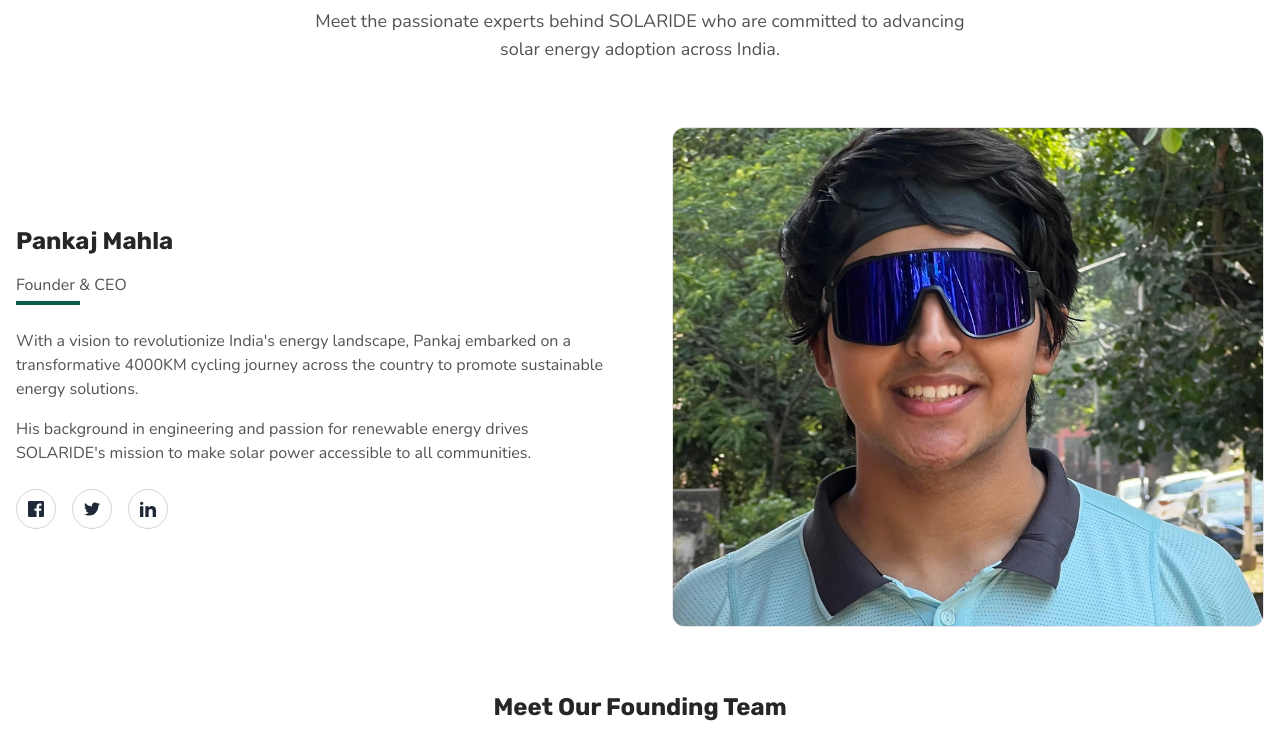
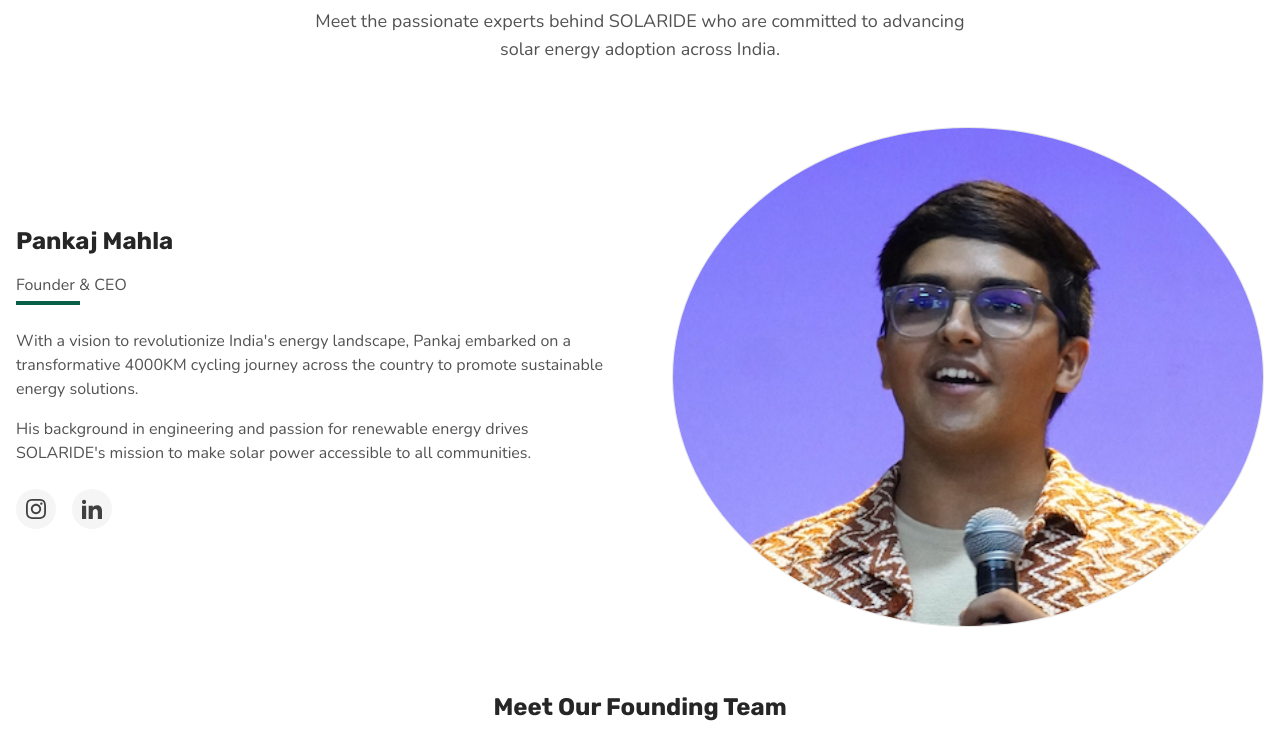
Before and after one commit to Nitin0000/solaride, a plain HTML site: page index.html in a window 1280 px wide. Shown: the part 3940-4693 px from the top of the page. Drawn offline with nearby package versions, Linux system fonts and the light colour scheme; grey boxes are pictures that could not be loaded.

Commit message:
Photo, social media update

```diff
--- a/index.html
+++ b/index.html
@@ -1328,21 +1328,16 @@
           </p>
 
           <div class="flex space-x-4">
-            <a href="#" class="w-10 h-10 rounded-full border border-neutral-300 flex items-center justify-center hover:bg-[#065f46] hover:border-[#065f46] hover:text-white transition-colors duration-300">
-              <svg xmlns="http://www.w3.org/2000/svg" class="h-4 w-4" fill="currentColor" viewBox="0 0 24 24">
-                <path d="M22.675 0h-21.35c-.732 0-1.325.593-1.325 1.325v21.351c0 .731.593 1.324 1.325 1.324h11.495v-9.294h-3.128v-3.622h3.128v-2.671c0-3.1 1.893-4.788 4.659-4.788 1.325 0 2.463.099 2.795.143v3.24l-1.918.001c-1.504 0-1.795.715-1.795 1.763v2.313h3.587l-.467 3.622h-3.12v9.293h6.116c.73 0 1.323-.593 1.323-1.325v-21.35c0-.732-.593-1.325-1.325-1.325z"/>
-              </svg>
-            </a>
-            <a href="#" class="w-10 h-10 rounded-full border border-neutral-300 flex items-center justify-center hover:bg-[#065f46] hover:border-[#065f46] hover:text-white transition-colors duration-300">
-              <svg xmlns="http://www.w3.org/2000/svg" class="h-4 w-4" fill="currentColor" viewBox="0 0 24 24">
-                <path d="M24 4.557c-.883.392-1.832.656-2.828.775 1.017-.609 1.798-1.574 2.165-2.724-.951.564-2.005.974-3.127 1.195-.897-.957-2.178-1.555-3.594-1.555-3.179 0-5.515 2.966-4.797 6.045-4.091-.205-7.719-2.165-10.148-5.144-1.29 2.213-.669 5.108 1.523 6.574-.806-.026-1.566-.247-2.229-.616-.054 2.281 1.581 4.415 3.949 4.89-.693.188-1.452.232-2.224.084.626 1.956 2.444 3.379 4.6 3.419-2.07 1.623-4.678 2.348-7.29 2.04 2.179 1.397 4.768 2.212 7.548 2.212 9.142 0 14.307-7.721 13.995-14.646.962-.695 1.797-1.562 2.457-2.549z"/>
-              </svg>
-            </a>
-            <a href="#" class="w-10 h-10 rounded-full border border-neutral-300 flex items-center justify-center hover:bg-[#065f46] hover:border-[#065f46] hover:text-white transition-colors duration-300">
-              <svg xmlns="http://www.w3.org/2000/svg" class="h-4 w-4" fill="currentColor" viewBox="0 0 24 24">
-                <path d="M4.98 3.5c0 1.381-1.11 2.5-2.48 2.5s-2.48-1.119-2.48-2.5c0-1.38 1.11-2.5 2.48-2.5s2.48 1.12 2.48 2.5zm.02 4.5h-5v16h5v-16zm7.982 0h-4.968v16h4.969v-8.399c0-4.67 6.029-5.052 6.029 0v8.399h4.988v-10.131c0-7.88-8.922-7.593-11.018-3.714v-2.155z"/>
-              </svg>
-            </a>
+              <a target="_blank" href="https://www.instagram.com/pankajmahla_/" class="w-10 h-10 rounded-full bg-neutral-100 flex items-center justify-center hover:bg-[#065f46] transition-colors duration-300 group">
+                <svg xmlns="http://www.w3.org/2000/svg" class="h-5 w-5 text-neutral-700 group-hover:text-white" fill="currentColor" viewBox="0 0 24 24">
+                  <path d="M12 2.163c3.204 0 3.584.012 4.85.07 3.252.148 4.771 1.691 4.919 4.919.058 1.265.069 1.645.069 4.849 0 3.205-.012 3.584-.069 4.849-.149 3.225-1.664 4.771-4.919 4.919-1.266.058-1.644.07-4.85.07-3.204 0-3.584-.012-4.849-.07-3.26-.149-4.771-1.699-4.919-4.92-.058-1.265-.07-1.644-.07-4.849 0-3.204.013-3.583.07-4.849.149-3.227 1.664-4.771 4.919-4.919 1.266-.057 1.645-.069 4.849-.069zm0-2.163c-3.259 0-3.667.014-4.947.072-4.358.2-6.78 2.618-6.98 6.98-.059 1.281-.073 1.689-.073 4.948 0 3.259.014 3.668.072 4.948.2 4.358 2.618 6.78 6.98 6.98 1.281.058 1.689.072 4.948.072 3.259 0 3.668-.014 4.948-.072 4.354-.2 6.782-2.618 6.979-6.98.059-1.28.073-1.689.073-4.948 0-3.259-.014-3.667-.072-4.947-.196-4.354-2.617-6.78-6.979-6.98-1.281-.059-1.69-.073-4.949-.073zm0 5.838c-3.403 0-6.162 2.759-6.162 6.162s2.759 6.163 6.162 6.163 6.162-2.759 6.162-6.163c0-3.403-2.759-6.162-6.162-6.162zm0 10.162c-2.209 0-4-1.79-4-4 0-2.209 1.791-4 4-4s4 1.791 4 4c0 2.21-1.791 4-4 4zm6.406-11.845c-.796 0-1.441.645-1.441 1.44s.645 1.44 1.441 1.44c.795 0 1.439-.645 1.439-1.44s-.644-1.44-1.439-1.44z"/>
+                </svg>
+              </a>
+              <a target="_blank" href="https://www.linkedin.com/company/solaride1/" class="w-10 h-10 rounded-full bg-neutral-100 flex items-center justify-center hover:bg-[#065f46] transition-colors duration-300 group">
+                <svg xmlns="http://www.w3.org/2000/svg" class="h-5 w-5 text-neutral-700 group-hover:text-white" fill="currentColor" viewBox="0 0 24 24">
+                  <path d="M4.98 3.5c0 1.381-1.11 2.5-2.48 2.5s-2.48-1.119-2.48-2.5c0-1.38 1.11-2.5 2.48-2.5s2.48 1.12 2.48 2.5zm.02 4.5h-5v16h5v-16zm7.982 0h-4.968v16h4.969v-8.399c0-4.67 6.029-5.052 6.029 0v8.399h4.988v-10.131c0-7.88-8.922-7.593-11.018-3.714v-2.155z"/>
+                </svg>
+              </a>
           </div>
 
           <!-- <button id="read-more-pankaj" class="mt-6 inline-flex items-center text-[#1E5631] font-medium hover:text-[#065f46] transition-colors duration-300">
@@ -1354,14 +1349,14 @@
         </div>
 
         <div class="order-1 lg:order-2">
-          <div class="relative h-96 md:h-[500px] rounded-xl overflow-hidden border border-neutral-200">
+          <div class="relative h-64 md:h-[500px] rounded-xl overflow-hidden border border-neutral-200" style="border-radius:50%">
             <img
-              src="images/pankaj.jpeg"
+              src="images/People/pankaj.png"
               alt="Pankaj from SOLARIDE reading about renewable energy"
               onerror="this.onerror=null; this.src='https://placehold.co/600x400/1E5631/FDB813?text=SOLARIDE+Founder'"
               width="5147"
               height="4016"
-              class="w-full h-[800px] object-cover"
+              class="w-full h-[500px] object-cover"
             >
           </div>
         </div>
```
Also changed, not shown: images/People/pankaj.png (added).
